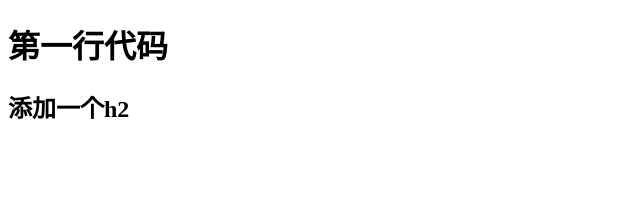
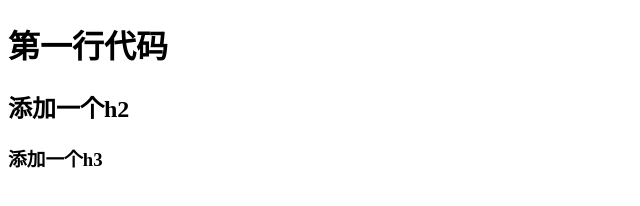
Before and after one commit to zyf89757/-git-, a plain HTML site: page index.html in a window 1280 px wide. Shown: the whole page, without its empty margins (0-640 px from the left). Drawn offline with Linux system fonts and the light colour scheme.

Commit message:
'添加了h3'

```diff
--- a/index.html
+++ b/index.html
@@ -11,6 +11,7 @@
 <body>
     <h1>第一行代码</h1>
     <h2>添加一个h2</h2>
+    <h3>添加一个h3</h3>
 </body>
 
 </html>
```
